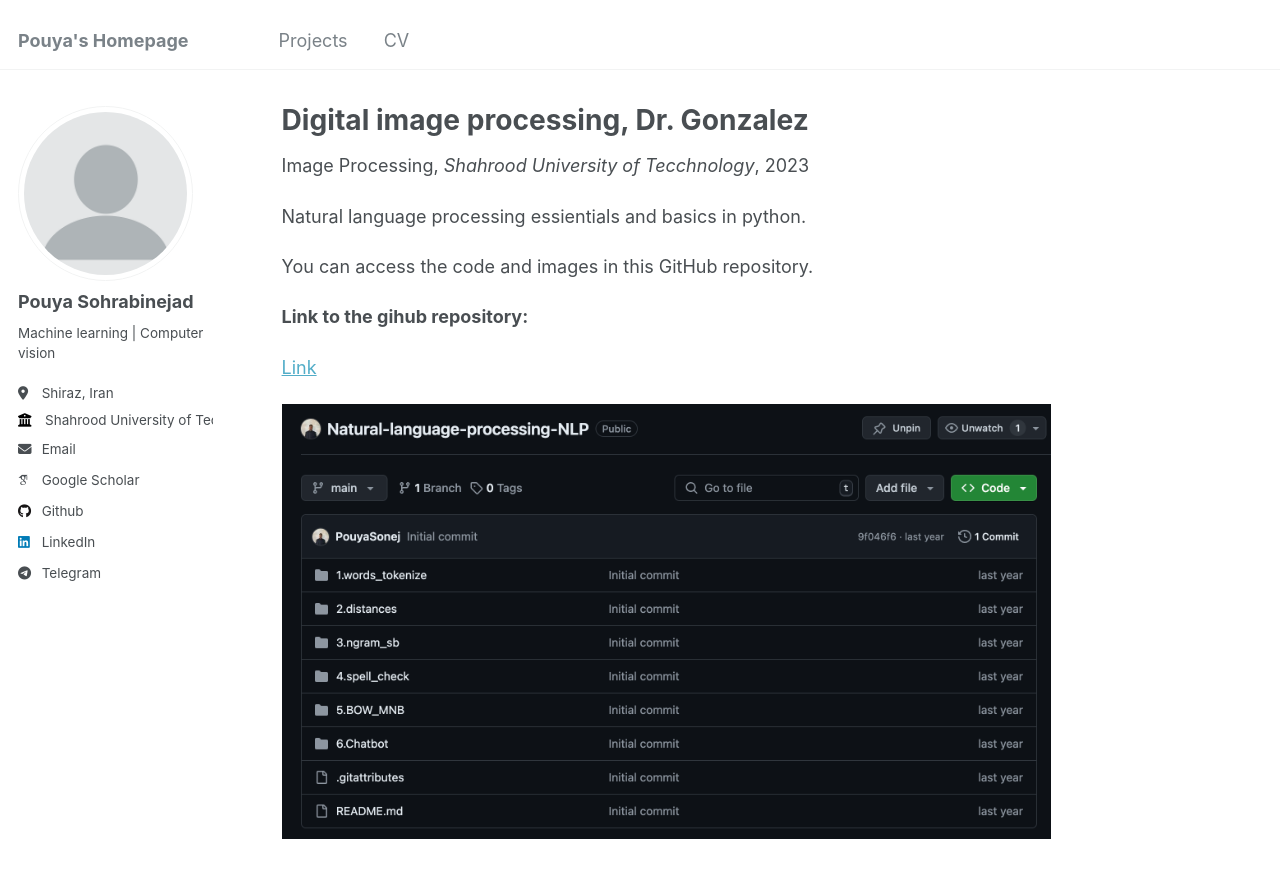
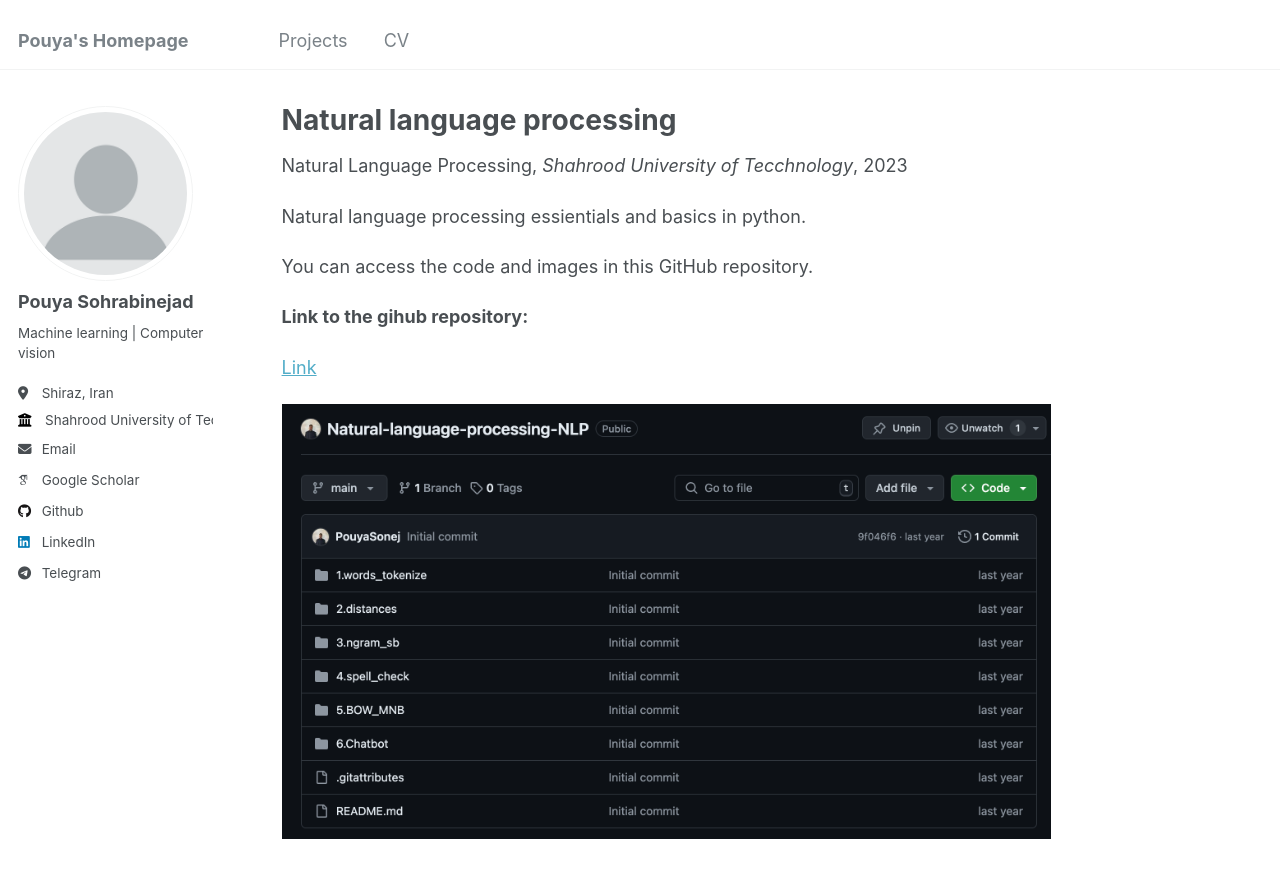
Before and after one commit to PouyaSonej/PouyaSonej.github.io, a Jekyll site: the page built from _teaching/project-6.md, in a window 1280 px wide and 900 px high. Shown: the top 878 px of the window. Built offline with Jekyll 4.4.1, drawn with Linux system fonts in a browser that asks for light colours; some web fonts are replaced.

Commit message:
Update project-6.md

```diff
--- a/_teaching/project-6.md
+++ b/_teaching/project-6.md
@@ -1,7 +1,7 @@
 ---
-title: "Digital image processing, Dr. Gonzalez"
+title: "Natural language processing"
 collection: teaching
-type: "Image Processing"
+type: "Natural Language Processing"
 permalink: /teaching/project-6
 venue: "Shahrood University of Tecchnology"
 date: 2023-06-01
```
